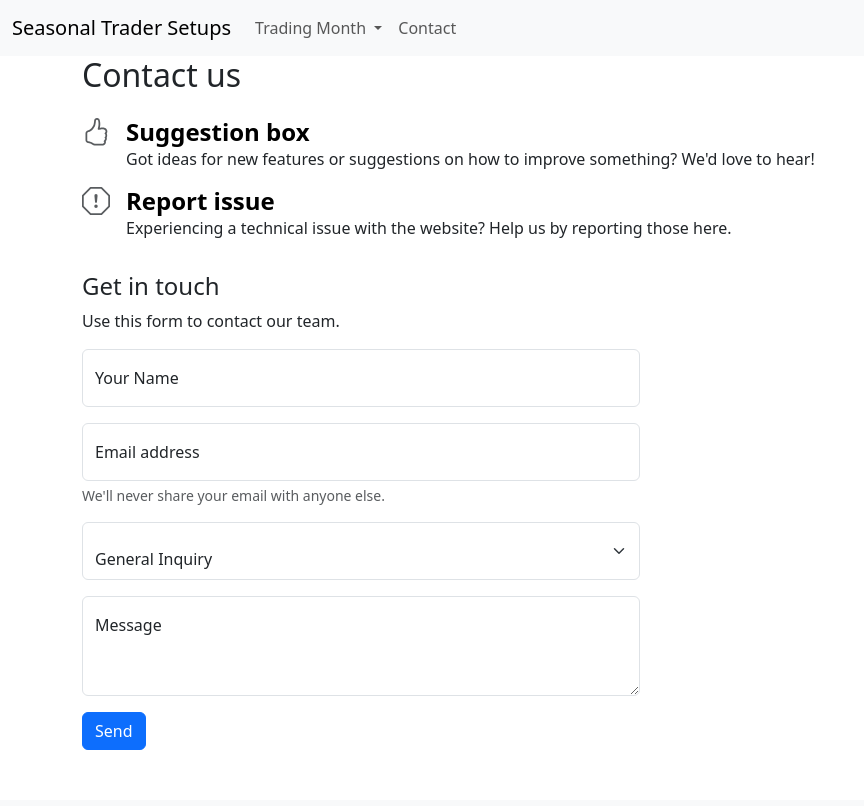
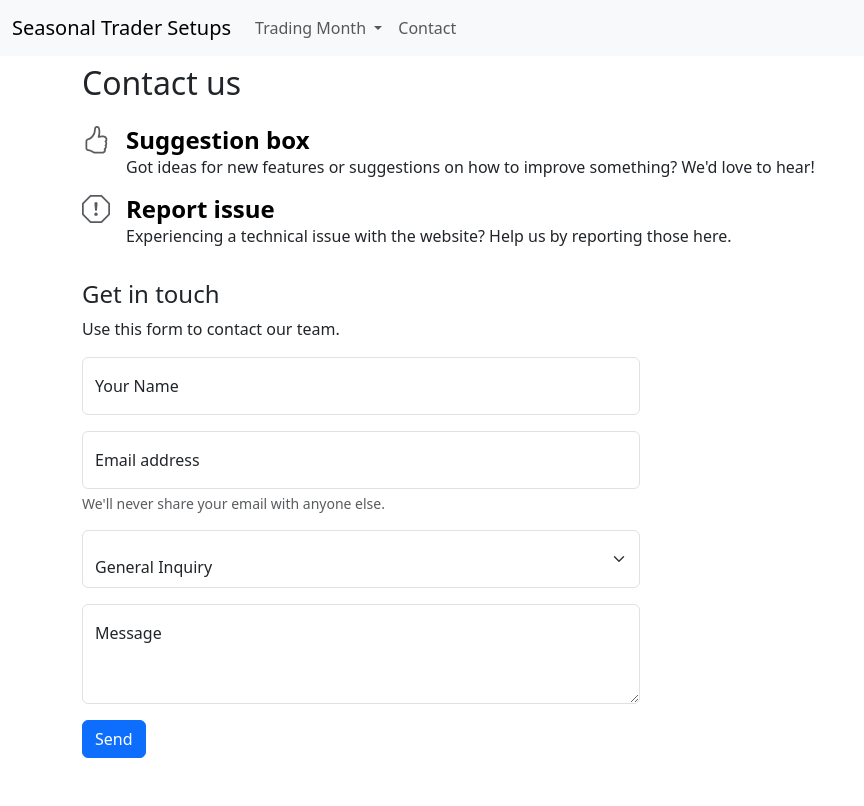
Before and after one commit to skyrichardson/flaskSeasonalTraderSetups, a Flask app: page /contact in a window 1280 px wide. Shown: the whole page, without its empty margins (0-864 px from the left). Before the commit the page ends 750 px from the top, so only its background shows below. Run offline with Flask 3, Linux system fonts and the light colour scheme; some libraries are stand-ins or nearby versions.

Commit message:
Minor spacing fix

```diff
--- a/templates/base.html
+++ b/templates/base.html
@@ -75,7 +75,7 @@
         </div>
     </div>
 </nav>
-    <div id="content" class="container overflow-auto">{% block content %}{% endblock %}</div>
+    <div id="content" class="container !overflow-auto">{% block content %}{% endblock %}</div>
 
     <script src="https://cdn.jsdelivr.net/npm/bootstrap@5.3.8/dist/js/bootstrap.bundle.min.js"
             integrity="sha384-FKyoEForCGlyvwx9Hj09JcYn3nv7wiPVlz7YYwJrWVcXK/BmnVDxM+D2scQbITxI"
--- a/templates/contact.html
+++ b/templates/contact.html
@@ -1,7 +1,7 @@
 {% extends "base.html" %}
 
 {% block content %}
-    <h2 class="pb-2 !border-bottom">Contact us</h2>
+    <h2 class="mt-2 pb-2 !border-bottom">Contact us</h2>
     <div class="!container !px-4 !py-5 my-3" id="icon-grid">
         <div class="!row !row-cols-1 !row-cols-sm-2 !row-cols-md-3 !row-cols-lg-4 !g-4 !py-5">
             <div class="col d-flex align-items-start">
```
